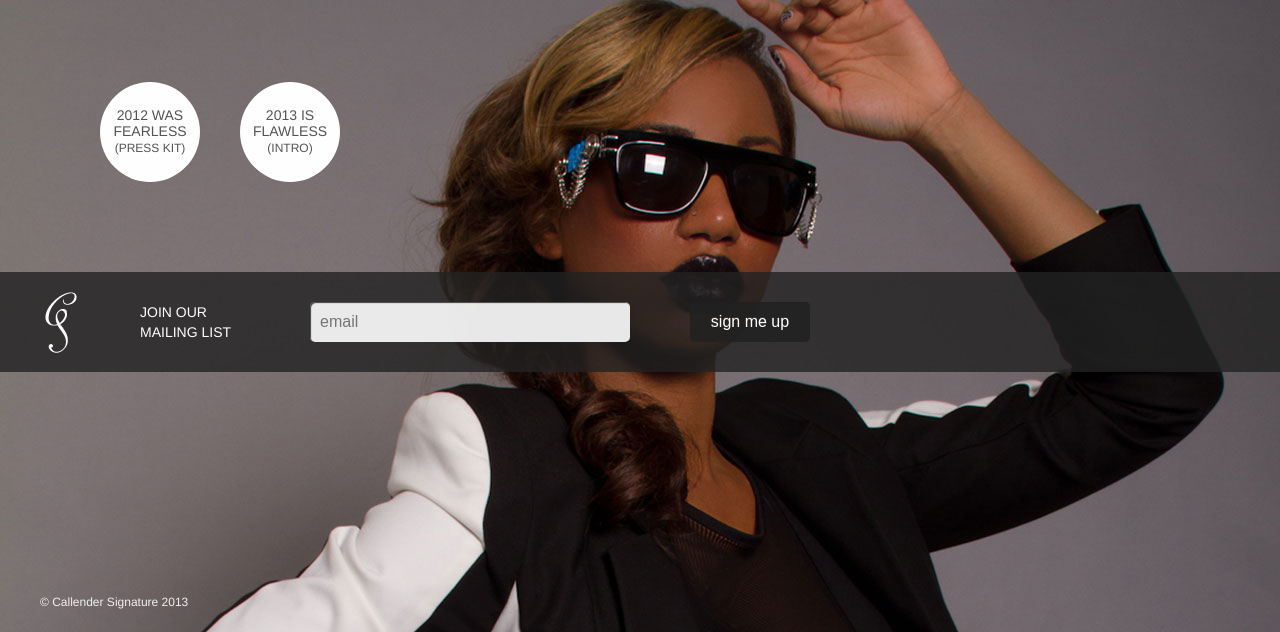
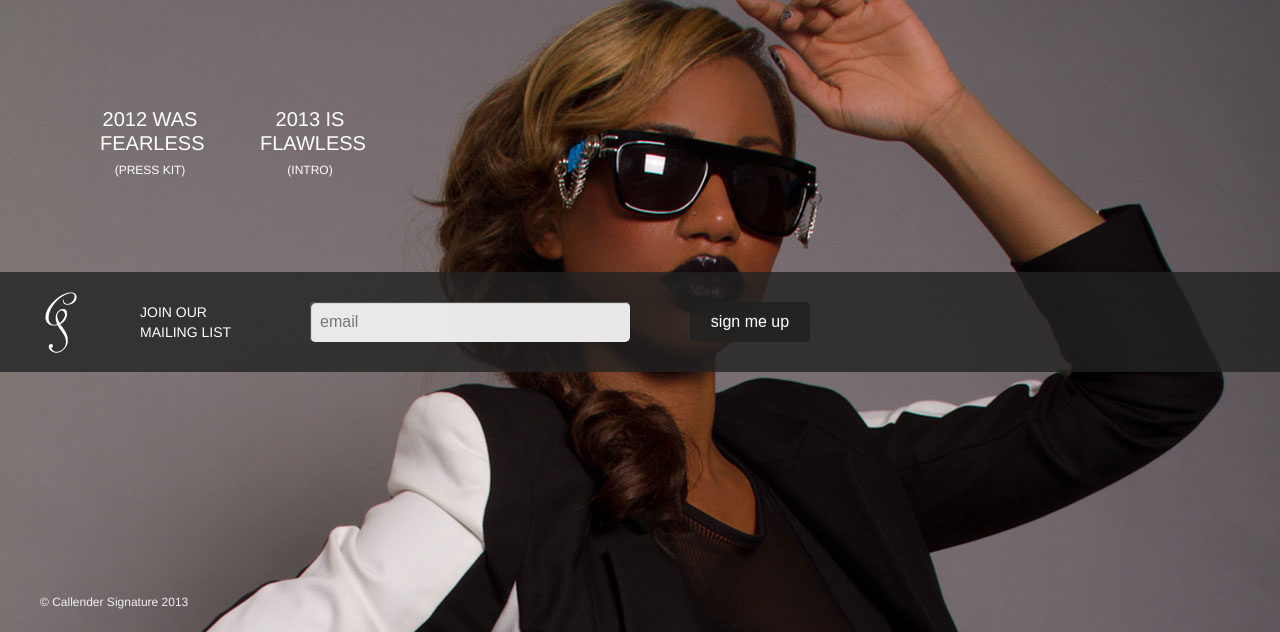
Before and after one commit to robertgetmehere/csepopup, a plain HTML site: page web/index.html in a window 1280 px wide. Shown: the part 168-800 px from the top of the page. Drawn offline with Linux system fonts and the light colour scheme.

```diff
--- a/web/assets/css/base.css
+++ b/web/assets/css/base.css
@@ -87,22 +87,20 @@
     padding-top:25px;
     display: block;
     float:left;
-    font-size:14px;
-    line-height: 16px;
+    font-size:20px;
+    line-height: 24px;
     text-align: center;
     text-transform: uppercase;
-    -webkit-border-radius: 50px;
-    -moz-border-radius: 50px;
-    border-radius: 50px;
-    background-color:#fefefe;
-    color:#545454;
-    border: 1px solid double #fefefe;
+    color:#fefefe;
+}
+.awardIcon a {
+    color:#fefefe;
 }
 .awardFirst {
     margin-left:100px;
 }
 .awardSecond {
-    margin-left:40px;
+    margin-left:60px;
 }
 .footer {
     width:100%;
```
